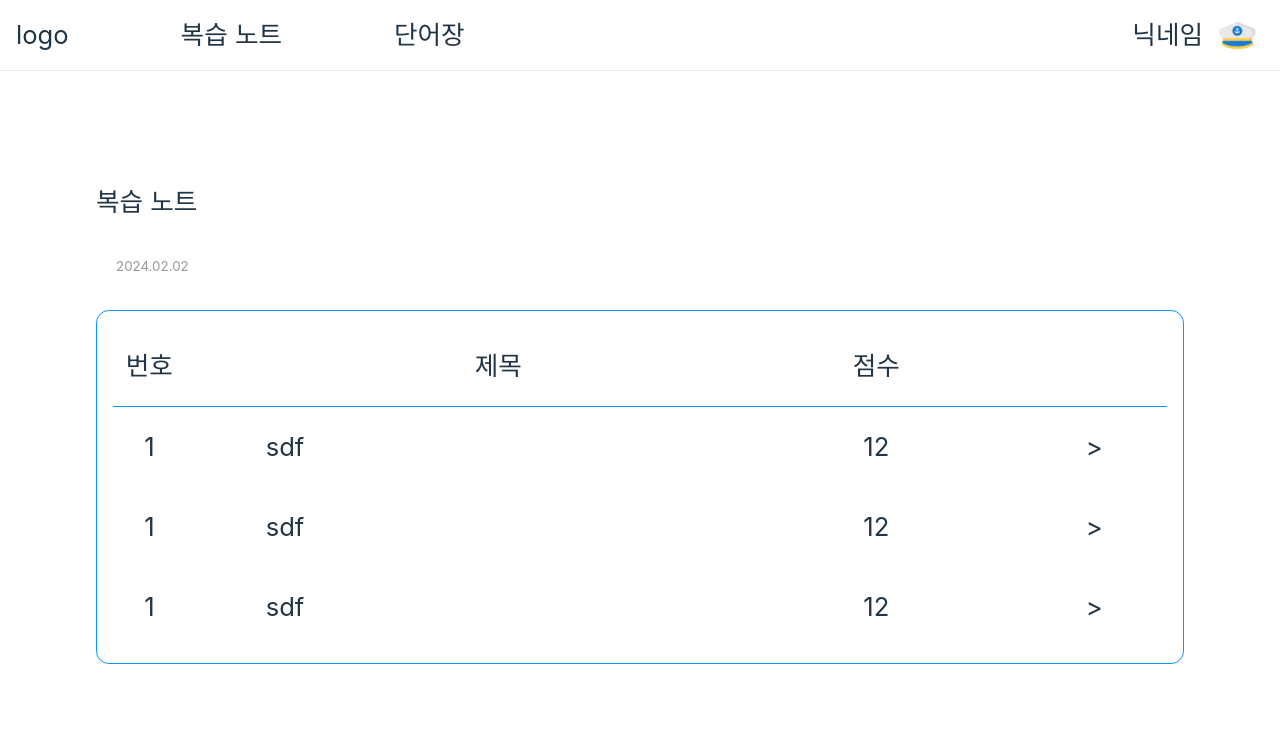
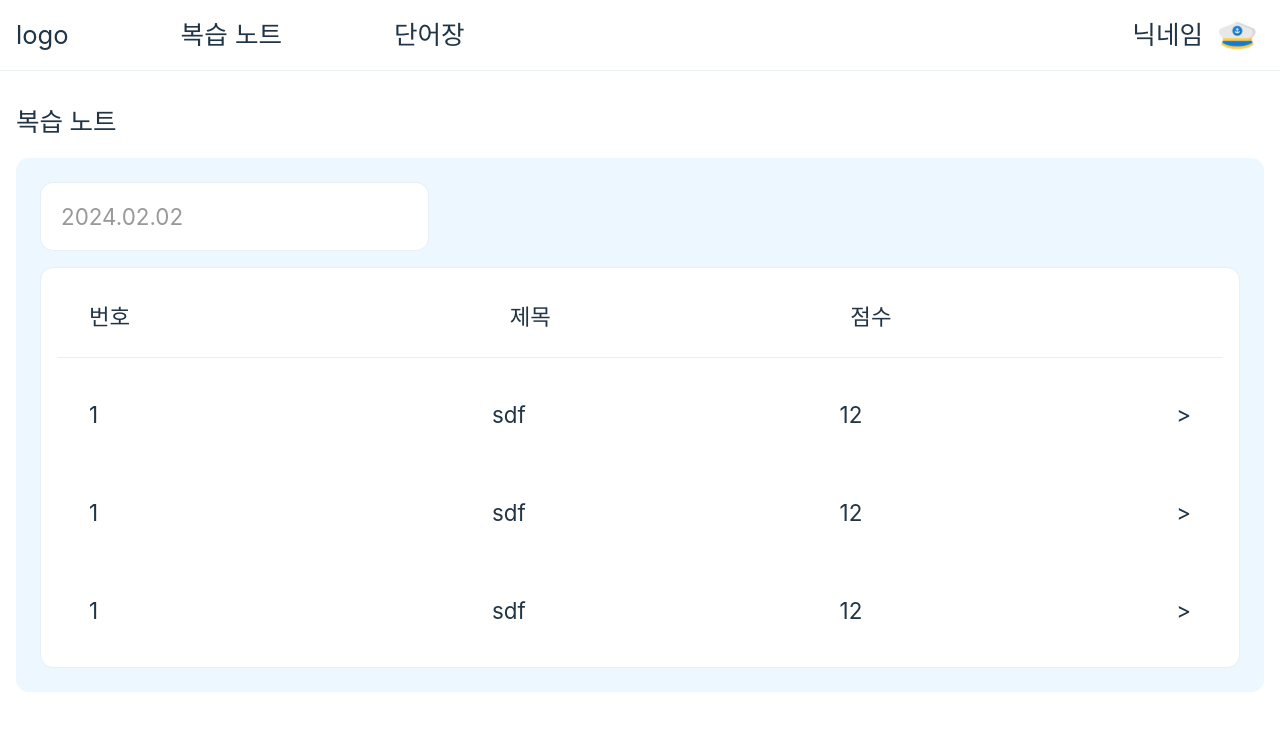
Before and after one commit to gdsc-ssu/liter-sea-client, a React (Vite) app: page /review in a window 1280 px wide. Shown: the top 730 px of the page. Built offline with nearby package versions, Linux system fonts and the light colour scheme.

Commit message:
Set and apply common component

```diff
--- a/src/components/List/ReviewList.tsx
+++ b/src/components/List/ReviewList.tsx
@@ -1,4 +1,5 @@
 import styled from "styled-components";
+import FlexContainer from "../common/flex-container";
 
 interface RLProps {
 	number: number;
@@ -8,43 +9,44 @@ interface RLProps {
 
 const ReviewList = ({ number, title, score }: RLProps) => {
 	return (
-    <Container>
+		<FlexContainer
+			justifyContent="space-between"
+			style={{ padding: "1.5rem 2rem" }}
+		>
 			<NumberBox>{number}</NumberBox>
 			<TitleBox>{title}</TitleBox>
 			<ScoreBox>{score}</ScoreBox>
 			<ArrowBox>{">"}</ArrowBox>
-    </Container>
+		</FlexContainer>
 	);
 };
-
-const Container = styled.div`
-  display: flex;
-  height: 5rem;
-  align-items: center;
-`;
 
 export const NumberBox = styled.div`
 	display: flex;
 	justify-content: center;
-  width: 5rem;
+
+	font-size: 1.4rem;
 `;
 
 export const TitleBox = styled.div`
 	display: flex;
-  width: 32rem;
+
 	margin-left: 5rem;
+	font-size: 1.4rem;
 `;
 
 export const ScoreBox = styled.div`
 	display: flex;
 	justify-content: center;
-  width: 20rem;
+
+	font-size: 1.4rem;
 `;
 
 export const ArrowBox = styled.div`
 	display: flex;
 	justify-content: center;
-  width: 10rem;
+
+	font-size: 1.4rem;
 `;
 
 export default ReviewList;
--- a/src/components/Modals/NewVocabookModal.tsx
+++ b/src/components/Modals/NewVocabookModal.tsx
@@ -1,6 +1,7 @@
 import { COLORS } from "@/styles/colors";
 import React, { ChangeEvent, useState, FormEvent } from "react";
 import styled from "styled-components";
+import FlexContainer from "../common/flex-container";
 
 type ModalProps = {
 	onClose: () => void;
@@ -58,11 +59,9 @@ const ModalBody = styled.div`
 	transform: translate(-50%, -50%);
 `;
 
-const ModalContent = styled.div`
+const ModalContent = styled(FlexContainer)`
 	background-color: ${COLORS.white};
-	padding: 1rem;
-	width: 400px;
-	height: auto;
+
 	border-radius: 0.8rem;
 `;
 
@@ -71,28 +70,32 @@ const NewVocabookForm = styled.form`
 	flex-direction: column;
 	flex-wrap: nowrap;
 	align-items: center;
+	gap: 2rem;
+
+	padding: 3rem 7rem;
 `;
 
 const ExitButton = styled.button`
 	color: ${COLORS.black};
-	transform: translate(170px, 0);
+	align-self: flex-end;
 `;
 
 const NewVocabookInput = styled.input`
-	background-color: ${COLORS.primaryDim};
+	background-color: ${COLORS.white};
 	border-radius: 0.8rem;
-	border-style: none;
-	padding: 10px 20px;
-	margin: 20px 0px 20px 0px;
-	text-align: left;
+	border: 1px solid ${COLORS.lightGray};
+	padding: 2rem 10rem;
+
 	color: ${COLORS.black};
+
+	font-size: 1.4rem;
 `;
 
 const NewVocabookButton = styled.button`
 	background-color: ${COLORS.primary};
-	padding: 10px 80px;
+	padding: 1rem;
 	border-radius: 0.8rem;
-	text-align: center;
+	align-self: stretch;
 `;
 
 export default NewVocabookModal;
--- a/src/components/VocaModal/VocaModal.tsx
+++ b/src/components/VocaModal/VocaModal.tsx
@@ -17,8 +17,9 @@ const VocaModal = ({ word }: VMProps) => {
 
 const Container = styled(FlexContainer)`
 	background-color: ${COLORS.white};
-	box-shadow: 0 15px 30px 0 rgba(212, 216, 229, 0.3),
-		0 0 1px 0 rgba(0, 0, 0, 0.4);
+	border: 1px solid ${COLORS.primary};
+	box-shadow: 0 20px 30px 0 rgba(164, 186, 255, 0.3),
+		0 0 2px 0 rgba(103, 121, 219, 0.4);
 
 	position: sticky;
 	bottom: 3.4rem;
--- a/src/components/Vocabook/Vacabook.tsx
+++ b/src/components/Vocabook/Vacabook.tsx
@@ -18,18 +18,16 @@ const Vocabook = ({ title, id, onClickVocabook }: VacabookProps) => {
 };
 
 const Container = styled.div`
-	background-color: ${COLORS.primaryDim};
-	width: 400px;
-	height: 64px;
-	margin-bottom: 36px;
+	display: flex;
+	background-color: ${COLORS.white};
+
+	flex: 1 1 40%;
+
 	border-radius: 0.8rem;
-	display: flex;
-	justify-content: flex-start;
-	align-items: center;
 `;
 
 const BookTitle = styled.div`
 	color: ${COLORS.black};
-	padding-left: 30px;
+	padding: 1.5rem;
 `;
 export default Vocabook;
--- a/src/components/Vocabook/WordCard.tsx
+++ b/src/components/Vocabook/WordCard.tsx
@@ -1,5 +1,6 @@
 import { COLORS } from "@/styles/colors";
 import styled from "styled-components";
+import FlexContainer from "../common/flex-container";
 
 interface WordCardProps {
 	word: string;
@@ -9,7 +10,7 @@ interface WordCardProps {
 
 const WordCard = ({ word, meaning, example }: WordCardProps) => {
 	return (
-		<Content>
+		<Content direction="column" padding={4}>
 			<WordName>{word}</WordName>
 			<WordMeaning>{meaning}</WordMeaning>
 			<WordExample>{example}</WordExample>
@@ -19,18 +20,11 @@ const WordCard = ({ word, meaning, example }: WordCardProps) => {
 
 export default WordCard;
 
-const Content = styled.div`
-	width: 1080px;
-	height: 400px;
+const Content = styled(FlexContainer)`
 	border-radius: 0.8rem;
 	color: ${COLORS.black};
-	margin: 10px 0px;
-	padding: 10px;
-	background-color: ${COLORS.primaryDim};
-	display: flex;
-	flex-direction: column;
-	align-items: center;
-	justify-content: center;
+
+	background-color: ${COLORS.boxBg};
 `;
 
 const WordName = styled.div``;
--- a/src/pages/ReviewNote/ReviewNote.tsx
+++ b/src/pages/ReviewNote/ReviewNote.tsx
@@ -4,67 +4,68 @@ import { COLORS } from "@/styles/colors";
 import DatePicker from "react-datepicker";
 import "react-datepicker/dist/react-datepicker.css";
 import { useState } from "react";
+import FlexContainer from "@/components/common/flex-container";
 
 const ReviewNote = () => {
 	const today = new Date();
 	const [selectDate, setSelectDate] = useState<Date>(today);
 	return (
-		<Container>
-			<TitleBox>복습 노트</TitleBox>
-			<DateBox>
+		<FlexContainer direction="column" alignItems="stretch">
+			<div style={{ fontWeight: 600 }}>복습 노트</div>
+			<FlexContainer
+				direction="column"
+				style={{ background: `${COLORS.boxBg}` }}
+				padding={1.5}
+				gap={1}
+				alignItems="flex-start"
+			>
 				<StyledDatePicker
 					dateFormat="yyyy.MM.dd"
 					selected={selectDate}
 					closeOnScroll={true} // 스크롤을 움직였을 때 자동으로 닫히도록 설정 기본값 false
 					onChange={(date: Date) => setSelectDate(date)}
 				/>
-			</DateBox>
-			<ListBox>
-				<ListTitle>
-					<RLstyled.NumberBox>번호</RLstyled.NumberBox>
-					<RLstyled.TitleBox style={{ justifyContent: "center" }}>
+				<ListBox direction="column">
+					<ListTitle justifyContent="space-between" withBorder={false}>
+						<RLstyled.NumberBox style={{ fontWeight: 600 }}>
+							번호
+						</RLstyled.NumberBox>
+						<RLstyled.TitleBox style={{ fontWeight: 600 }}>
 							제목
 						</RLstyled.TitleBox>
-					<RLstyled.ScoreBox>점수</RLstyled.ScoreBox>
+						<RLstyled.ScoreBox style={{ fontWeight: 600 }}>
+							점수
+						</RLstyled.ScoreBox>
 						<RLstyled.ArrowBox />
 					</ListTitle>
 					<ReviewList number={1} title="sdf" score={12} />
 					<ReviewList number={1} title="sdf" score={12} />
 					<ReviewList number={1} title="sdf" score={12} />
 				</ListBox>
-		</Container>
+			</FlexContainer>
+		</FlexContainer>
 	);
 };
 
-const Container = styled.div`
-	padding: 5rem;
+const ListBox = styled(FlexContainer).attrs({})`
+	border: 1px solid ${COLORS.lightGray};
+	border-radius: 0.8rem;
+	padding: 1rem;
+	background: ${COLORS.white};
 `;
 
-const TitleBox = styled.div``;
-
-const DateBox = styled.div`
-	margin-top: 1rem;
-`;
-
-const ListBox = styled.div`
-	margin-top: 1rem;
-	border: 1px solid ${COLORS.primary};
-	border-radius: 0.8rem;
-	padding: 1rem;
-`;
-
-const ListTitle = styled.div`
-	display: flex;
-	height: 5rem;
-	align-items: center;
-	border-bottom: 1px solid ${COLORS.primary};
+const ListTitle = styled(FlexContainer)`
+	padding: 1rem 2rem 1.5rem 2rem;
+	border-bottom: 1px solid ${COLORS.lightGray};
 `;
 
 const StyledDatePicker = styled(DatePicker)`
-	border: none;
+	font-size: 1.4rem;
+	border: 1px solid ${COLORS.lightGray};
 	font-weight: 400;
 	padding: 20px;
-	background-color: transparent;
+	background-color: ${COLORS.white};
+	border-radius: 0.8rem;
 	color: ${COLORS.middleGray};
 `;
 
--- a/src/pages/ReviewNote/Summary.tsx
+++ b/src/pages/ReviewNote/Summary.tsx
@@ -4,70 +4,58 @@ import Problem from "@/components/Problem/Problem";
 import InputComponent from "@/components/AnswerInput/InputComponent";
 import BlueButton from "@/components/Button/BlueButton";
 import { COLORS } from "@/styles/colors";
+import FlexContainer from "@/components/common/flex-container";
 
 const Summary = () => {
 	const handleOnClick = () => {};
 	return (
-		<Container>
-			<TextBox>
+		<FlexContainer gap={2} wrap="wrap">
+			<FlexItem gap={2}>
 				<Text />
-			</TextBox>
-			<ProblemBox>
+			</FlexItem>
+			<FlexItem fullWidth>
 				<ScoreBox>80점</ScoreBox>
-				<Problem title={"내 요약"} height="15rem">
+				<Problem title={"내 요약"}>
 					<InputComponent placeholder="내 요약" />
 				</Problem>
-				<Problem title={"모범 답안"} height="15rem">
+				<Problem title={"모범 답안"}>
 					<AnswerBox>
 						한국전쟁은 1950년 6월 25일 북한의 남침으로 시작된 전쟁입니다. 전쟁은
 						3년 동안 지속되었고, 결국 한국의 승리로 끝났습니다. 한국전쟁은
 						한국의 역사에 큰 영향을 미친 사건입니다.
 					</AnswerBox>
 				</Problem>
-				<ButtonBox>
+				<FlexContainer fullWidth justifyContent="space-evenly">
 					<ArrowBox>이전</ArrowBox>
-					<div style={{ width: "20rem" }}>
-						<BlueButton text="핵심문장 찾기" onClickFunc={handleOnClick} />
-					</div>
+					<BlueButton text="핵심문장 찾기" onClickFunc={handleOnClick} />
 					<ArrowBox>다음</ArrowBox>
-				</ButtonBox>
-			</ProblemBox>
-		</Container>
+				</FlexContainer>
+			</FlexItem>
+		</FlexContainer>
 	);
 };
 
-const Container = styled.div`
-	padding: 3rem;
-	display: flex;
-	justify-content: center;
-`;
-
-const TextBox = styled.div`
-	margin-right: 100px;
-	margin-top: 4rem;
-`;
-
-const ProblemBox = styled.div`
-	display: flex;
-	margin-top: 4rem;
-	flex-direction: column;
+const FlexItem = styled(FlexContainer).attrs({
+	direction: "column",
+	alignItems: "stretch",
+	alignSelf: "stretch",
+})`
+	flex: 1 1 40%;
 `;
 
 const ScoreBox = styled.div`
-	display: flex;
-	margin-left: auto;
+	align-self: flex-end;
+	font-size: 1.4rem;
+	color: ${COLORS.primary};
 `;
 
 const AnswerBox = styled.div`
 	background-color: ${COLORS.white};
-	width: 100%;
+	border-radius: 0.8rem;
+	border: 1px solid ${COLORS.lightGray};
 	padding: 1rem;
-`;
-
-const ButtonBox = styled.div`
-	display: flex;
-	justify-content: center;
-	align-items: center;
+	font-size: 1.4rem;
+	line-height: 1.6;
 `;
 
 const ArrowBox = styled.div`
--- a/src/pages/Vocabulary/Vocabulary.tsx
+++ b/src/pages/Vocabulary/Vocabulary.tsx
@@ -7,6 +7,7 @@ import { useState } from "react";
 import VocabookDeleteButton from "@/assets/SVGs/VocabookDeleteButton.svg?react";
 import { useNavigate } from "react-router-dom";
 import { COLORS } from "@/styles/colors";
+import FlexContainer from "@/components/common/flex-container";
 
 const BOOK_LIST = [
 	{ title: "단어장1", id: "1" },
@@ -45,16 +46,21 @@ const Vocabulary = ({}) => {
 	}
 
 	return (
-		<>
-			<TitleContainer>
-				<LayoutTitle>단어장</LayoutTitle>
+		<FlexContainer direction="column" alignItems="stretch">
+			<div style={{ fontWeight: 600 }}>단어장</div>
+			<FlexContainer
+				direction="column"
+				style={{ background: `${COLORS.boxBg}` }}
+				padding={2}
+				gap={3}
+				alignItems="stretch"
+			>
 				<VocabookSettingButton onClick={handleSettingButton}>
 					<VocabookSetting />
 				</VocabookSettingButton>
-			</TitleContainer>
-			<Container>
+				<Container gap={2} wrap="wrap">
 					{BOOK_LIST.map((item, index) => (
-					<>
+						<FlexContainer gap={0.5} fullWidth>
 							<Vocabook
 								key={index}
 								title={item.title}
@@ -67,9 +73,9 @@ const Vocabulary = ({}) => {
 									className="hidden"
 								/>
 							) : (
-							<></>
+								" "
 							)}
-					</>
+						</FlexContainer>
 					))}
 				</Container>
 				<CreateVocabookButton onClick={handleOpenModal}>
@@ -83,44 +89,25 @@ const Vocabulary = ({}) => {
 						/>
 					</ModalPortal>
 				)}
-		</>
+			</FlexContainer>
+		</FlexContainer>
 	);
 };
 
-const TitleContainer = styled.div`
-	display: flex;
-	justify-content: space-between;
-	margin: 40px auto 0px;
-	width: 1080px;
-`;
-
-const LayoutTitle = styled.div`
-	color: ${COLORS.black};
-`;
-
-const Container = styled.div`
-	margin: 40px auto;
-	display: flex;
-	flex-direction: row;
-	flex-wrap: wrap;
-	justify-content: space-between;
-	align-content: flex-start;
-	width: 1080px;
-	height: 600px;
+const Container = styled(FlexContainer)`
 	border-radius: 0.8rem;
-	border: dashed 2px ${COLORS.primaryDim};
-	padding: 60px 80px;
 `;
 
 const CreateVocabookButton = styled.button`
 	background-color: ${COLORS.primary};
 	color: ${COLORS.white};
-	width: 500px;
+
 	border-radius: 0.8rem;
-	margin: -150px auto;
-	padding: 18px;
+	padding: 1rem;
 `;
 
-const VocabookSettingButton = styled.button``;
+const VocabookSettingButton = styled.button`
+	align-self: flex-start;
+`;
 
 export default Vocabulary;
```
Also changed, not shown: src/components/Vocabook/WordContent.tsx (+4 -8 lines), src/pages/Vocabulary/VocabularyContents.tsx (+10 -6 lines), src/pages/Vocabulary/VocabularyStudy.tsx (+19 -25 lines). Lines whose indentation alone changed are shown as unchanged.
